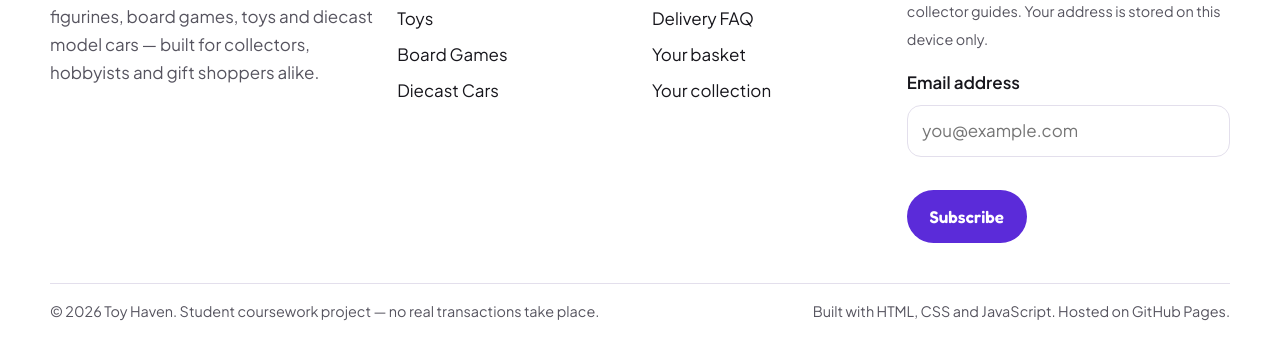
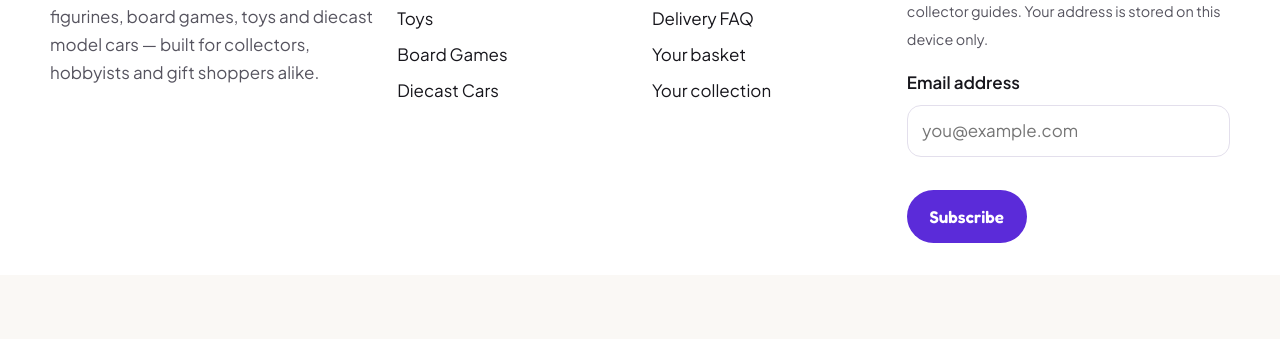
Before and after one commit to nihmathullahmazhar/toy-haven, a plain HTML site: page cart.html in a window 1280 px wide. Shown: the part 1016-1355 px from the top of the page. After the commit the page ends 1291 px from the top, so only its background shows below. Drawn offline with Linux system fonts and the light colour scheme.

Commit message:
Remove footer bottom bar and add Word submission document
Delete the .footer-bottom block (copyright/coursework line and the
"Built with" line) from all seven pages, plus its now-unused CSS rule.

Add docs/Toy-Haven-Submission-Document.docx, a Word version of the
existing submission document with the wireframes embedded.

```diff
--- a/cart.html
+++ b/cart.html
@@ -176,10 +176,6 @@
         </div>
       </div>
 
-      <div class="footer-bottom">
-        <p class="mb-0"><small>&copy; <span data-year>2026</span> Toy Haven. Student coursework project — no real transactions take place.</small></p>
-        <p class="mb-0"><small>Built with HTML, CSS and JavaScript. Hosted on GitHub Pages.</small></p>
-      </div>
     </div>
   </footer>
 
--- a/css/components.css
+++ b/css/components.css
@@ -738,18 +738,6 @@ legend { font-weight: 700; padding-inline: var(--space-2); }
 .footer-list a { color: var(--ink); text-decoration: none; }
 .footer-list a:hover { color: var(--brand); text-decoration: underline; }
 
-.footer-bottom {
-  display: flex;
-  flex-wrap: wrap;
-  gap: var(--space-3);
-  justify-content: space-between;
-  align-items: center;
-  margin-top: var(--space-5);
-  padding-top: var(--space-4);
-  border-top: 1px solid var(--line);
-  color: var(--ink-soft);
-  font-size: var(--step--1);
-}
 
 /* --------------------------------------------------------------------------
    12. Animations
```
Also changed, not shown: checkout.html (+0 -4 lines), index.html (+0 -4 lines), offline.html (+0 -4 lines), products.html (+0 -4 lines), support.html (+0 -4 lines), wishlist.html (+0 -4 lines), 1 other file.
